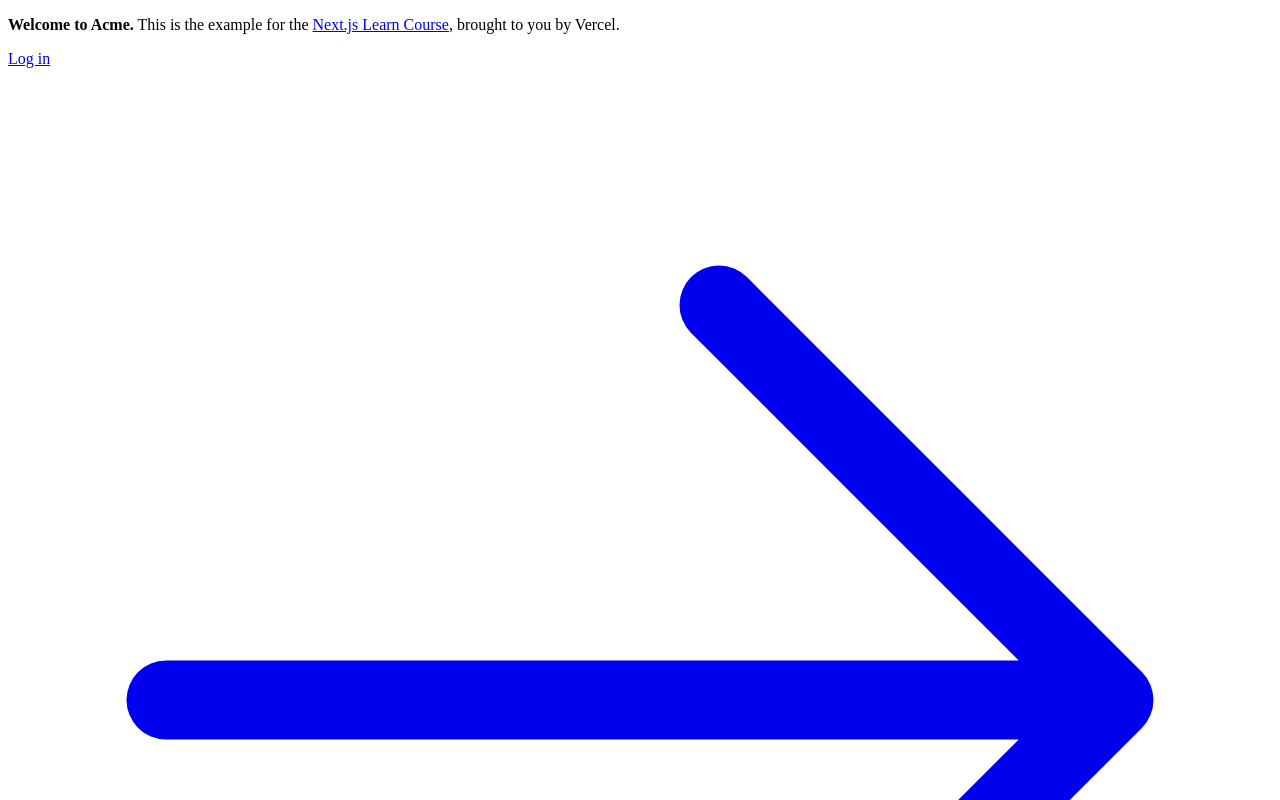
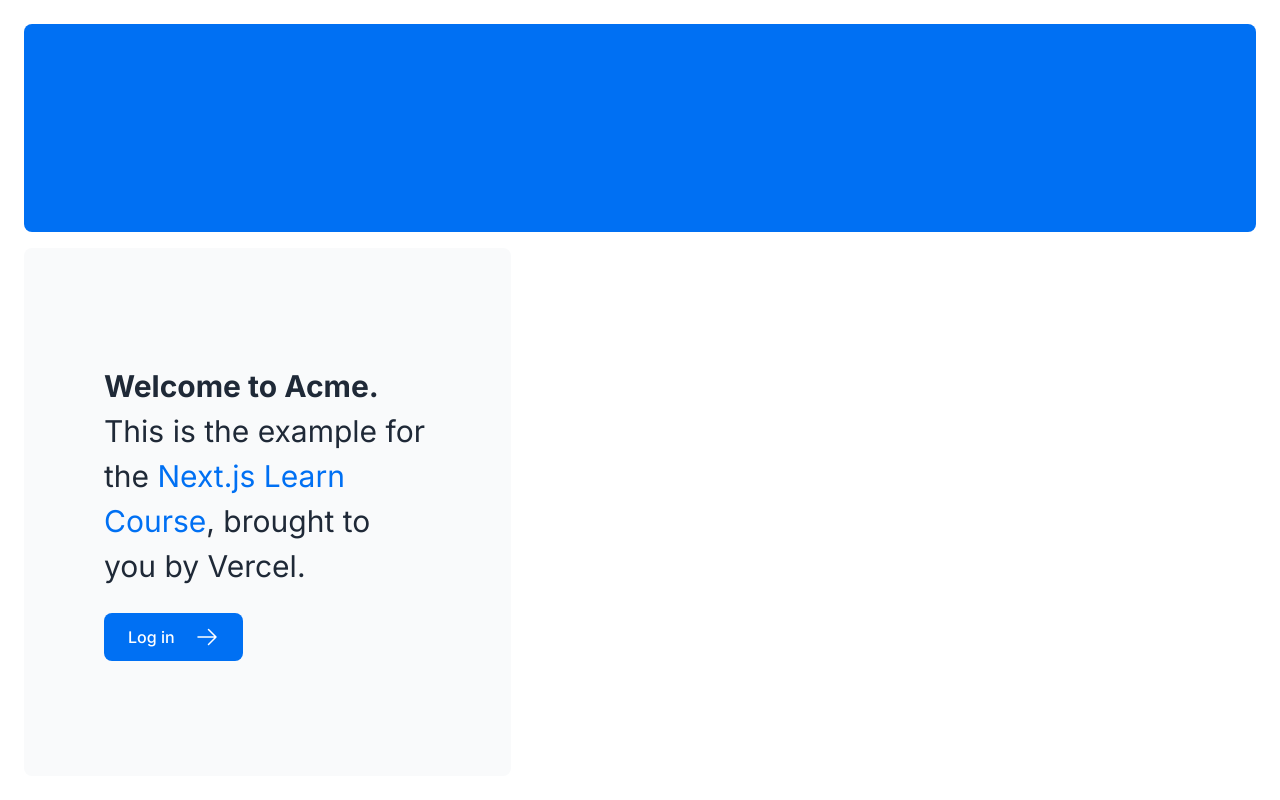
Before and after one commit to ignacioFernandezJeansalle/nextjs-dashboard, a Next.js app: page / in a window 1280 px wide. Shown: the top 800 px of the page. Built offline with nearby package versions, Linux system fonts and the light colour scheme; a web font is replaced by a local one.

Commit message:
Add fonts to main layout

```diff
--- a/app/layout.tsx
+++ b/app/layout.tsx
@@ -1,11 +1,10 @@
-export default function RootLayout({
-  children,
-}: {
-  children: React.ReactNode;
-}) {
+import "@/app/ui/global.css";
+import { inter } from "@/app/ui/fonts";
+
+export default function RootLayout({ children }: { children: React.ReactNode }) {
   return (
     <html lang="en">
-      <body>{children}</body>
+      <body className={`${inter.className} antialiased`}>{children}</body>
     </html>
   );
 }
```
